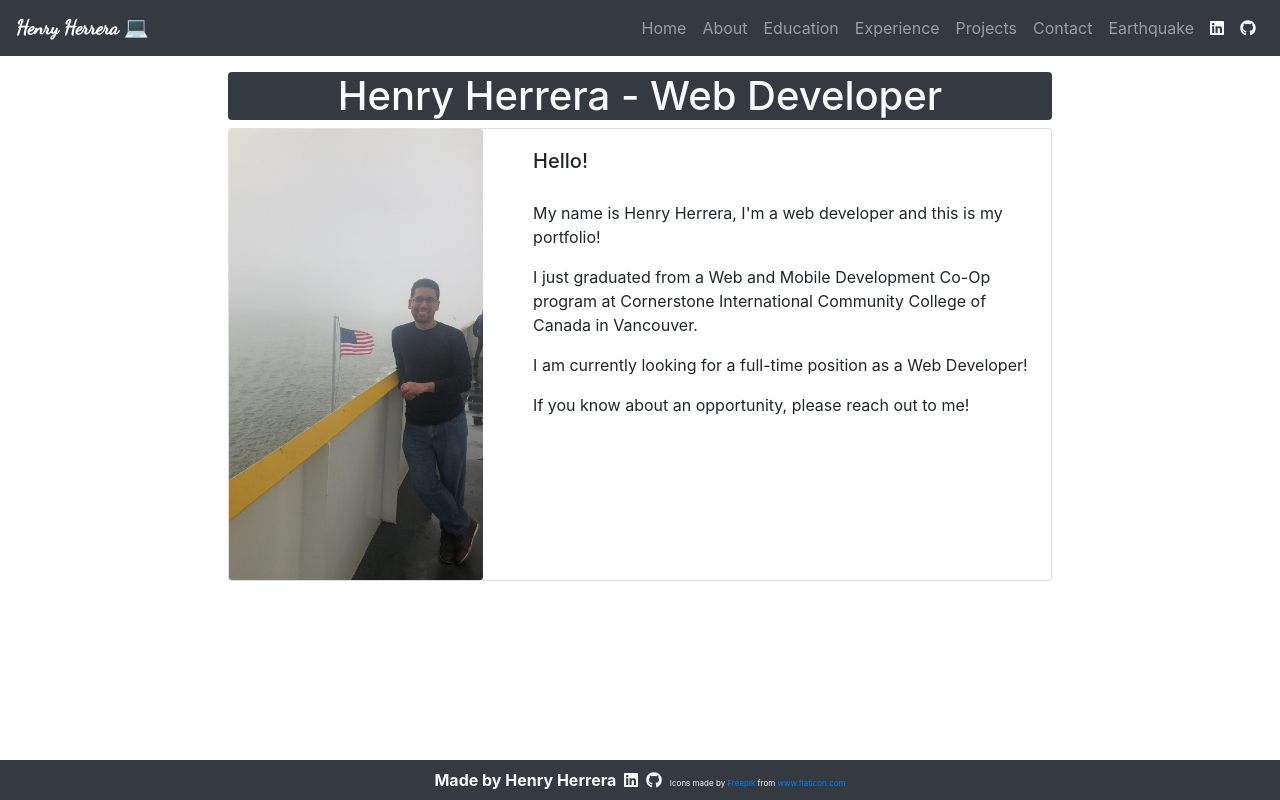
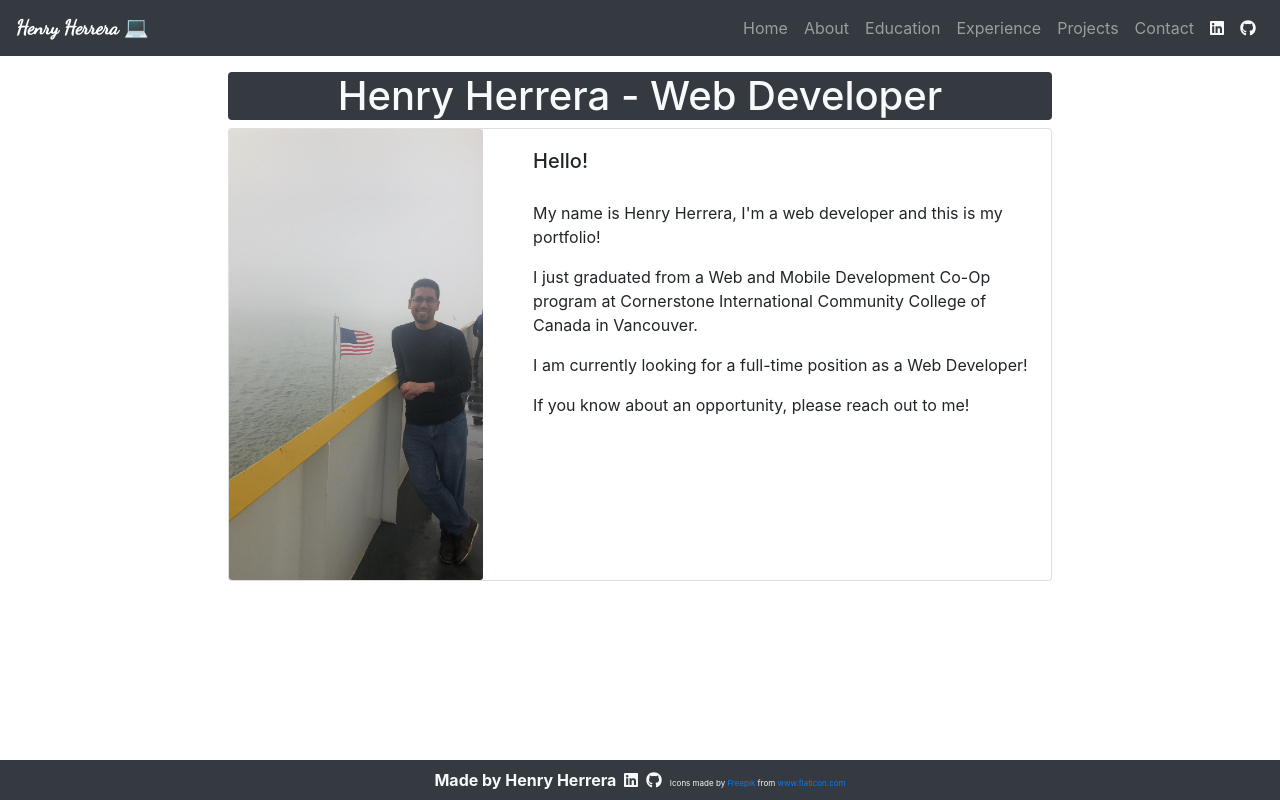
Before and after one commit to hjhm2018/my-portfolio, a React (Create React App) app: page / in a window 1280 px wide. Built offline with nearby package versions, Linux system fonts and the light colour scheme.

Commit message:
hid a link

```diff
--- a/src/components/Nav.js
+++ b/src/components/Nav.js
@@ -35,7 +35,7 @@ const nav = () => {
                         <Nav.Link as={Link} to="/experience" eventKey={2}>Experience</Nav.Link>
                         <Nav.Link as={Link} to="/projects" eventKey={2}>Projects</Nav.Link>
                         <Nav.Link as={Link} to="/contact" eventKey={2}>Contact</Nav.Link>
-                        <Nav.Link as={Link} to="/earthquakeapp" eventKey={2}>Earthquake</Nav.Link>
+                        <Nav.Link className="d-none" as={Link} to="/earthquakeapp" eventKey={2}>Earthquake</Nav.Link>
                         {/* <Nav.Link as={Link} to="/projects" eventKey={2}><FontAwesomeIcon icon={['fab', 'linkedin']} /></Nav.Link>
                         <Nav.Link as={Link} to="/projects" eventKey={2}><FontAwesomeIcon icon={['fab', 'github']} /></Nav.Link> */}
                         <a className="text-light p-2" href="http://linkedin.com/in/herrerahenry" target="_blank" rel="noopener noreferrer"><FontAwesomeIcon icon={['fab', 'linkedin']} /></a>
```
